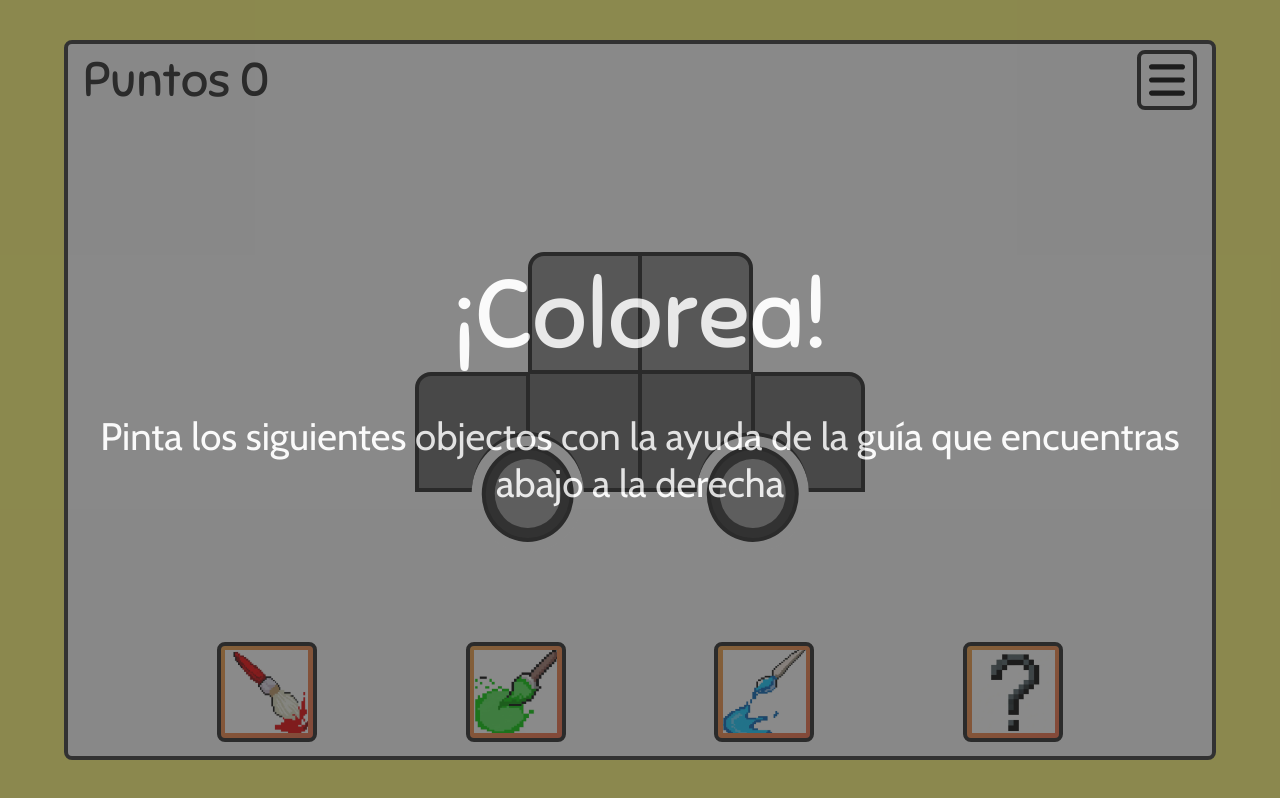
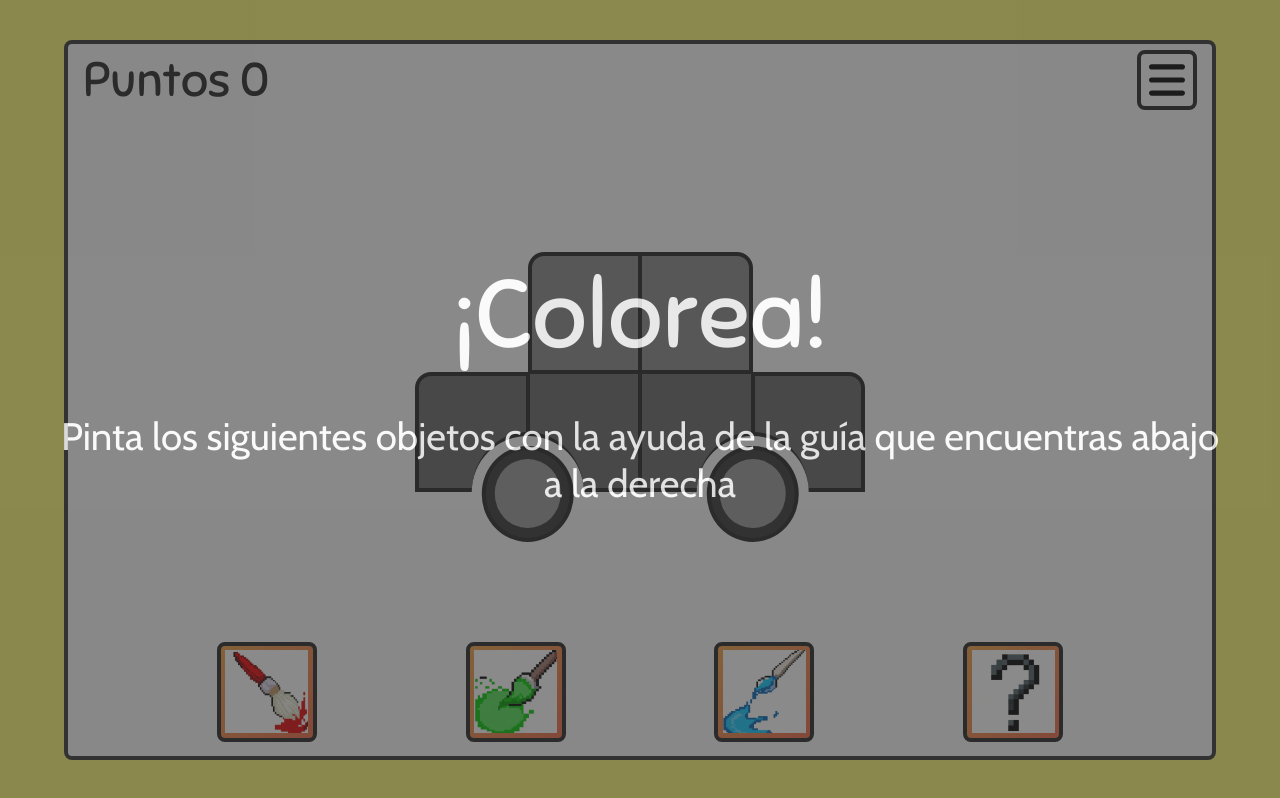
Before and after one commit to JooFeBF/english4kids-app, a React (Vite) app: page /game/color in a window 1280 px wide. Built offline with nearby package versions, Linux system fonts and the light colour scheme.

Commit message:
Minnor fixes

```diff
--- a/src/pages/colorGame.jsx
+++ b/src/pages/colorGame.jsx
@@ -91,7 +91,7 @@ const ColorGame = () => {
   }
 
   return (
-    <GameContainer title={'¡Colorea!'} subtitle={'Pinta los siguientes objectos con la ayuda de la guía que encuentras abajo a la derecha'}>
+    <GameContainer title={'¡Colorea!'} subtitle={'Pinta los siguientes objetos con la ayuda de la guía que encuentras abajo a la derecha'}>
       {
         openMenu ? <Menu isOpen={openMenu} setOpenMenu={setOpenMenu}/> : null
       }
--- a/src/pages/finish.module.css
+++ b/src/pages/finish.module.css
@@ -76,7 +76,7 @@
   text-decoration: none;
 }
 
-@media (max-width: 800px) {
+@media (max-width: 800px), (max-height: 900px) {
   .score-container > div > div {
     width: 100px;
     height: 100px;
```
